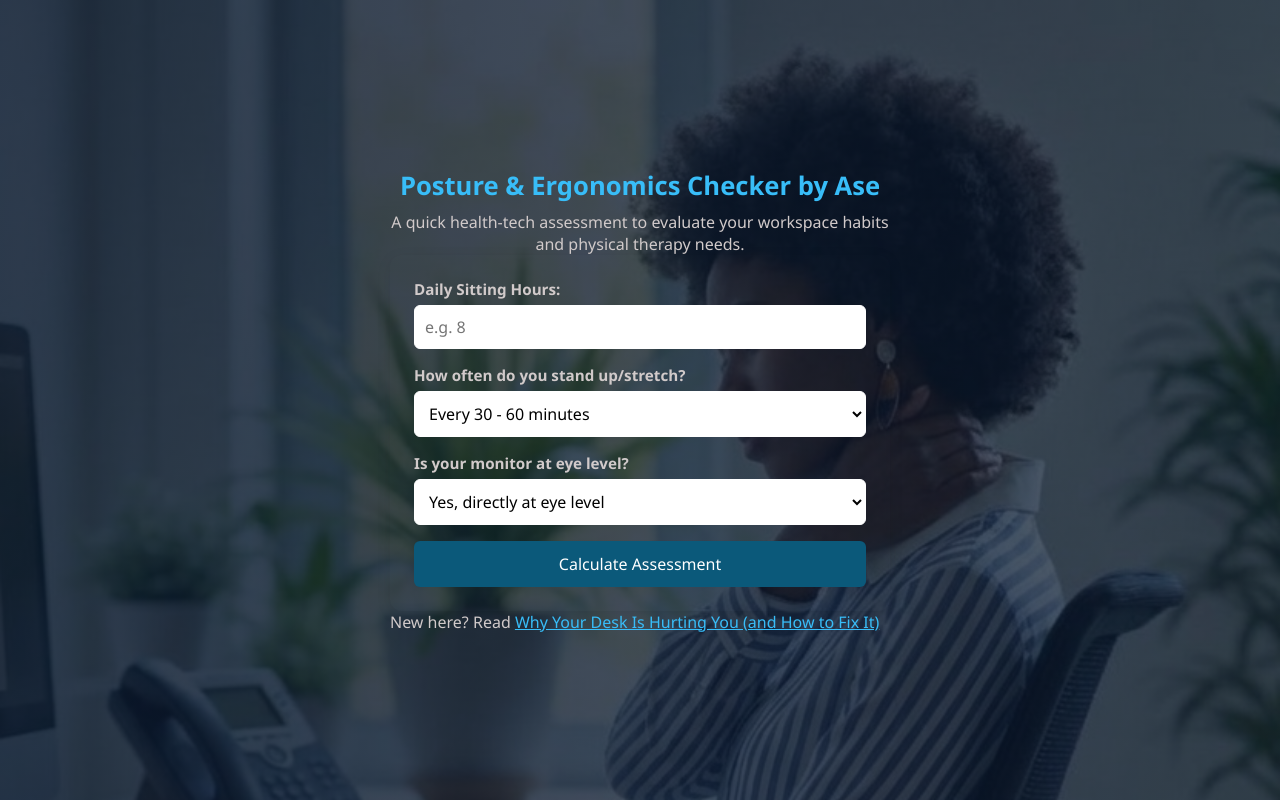
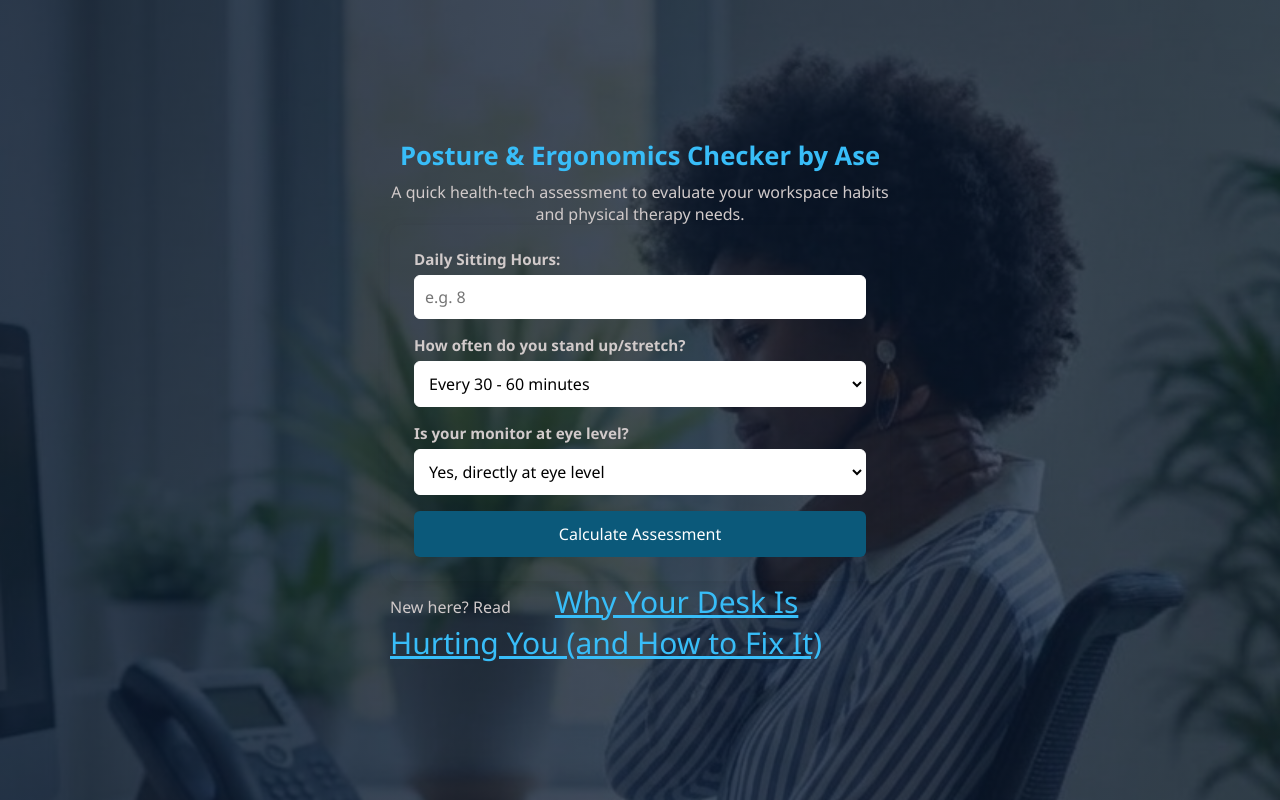
Before and after one commit to lady-bug01/ergonomic-posture-check-tool, a plain HTML site: page index.html in a window 1280 px wide. Drawn offline with Linux system fonts and the light colour scheme.

Commit message:
Enhance article link styling in index.html
Increased font size and added padding to article link.

```diff
--- a/index.html
+++ b/index.html
@@ -47,7 +47,8 @@
       <button id="resetBtn" class="btn btn-secondary">Re-assess</button>
     </div>
 
-    <p class="article-link">New here? Read <a href="article.html" style="color:#38BDF8;text-align:center;">Why Your Desk Is Hurting You (and How to Fix It)</a></p>
+    <p class="article-link">New here? Read <a href="article.html" style="color:#38BDF8;font-size:30px; padding-left
+                                             :40px;">Why Your Desk Is Hurting You (and How to Fix It)</a></p>
   </main>
 
   <script src="script.js"></script>
```
